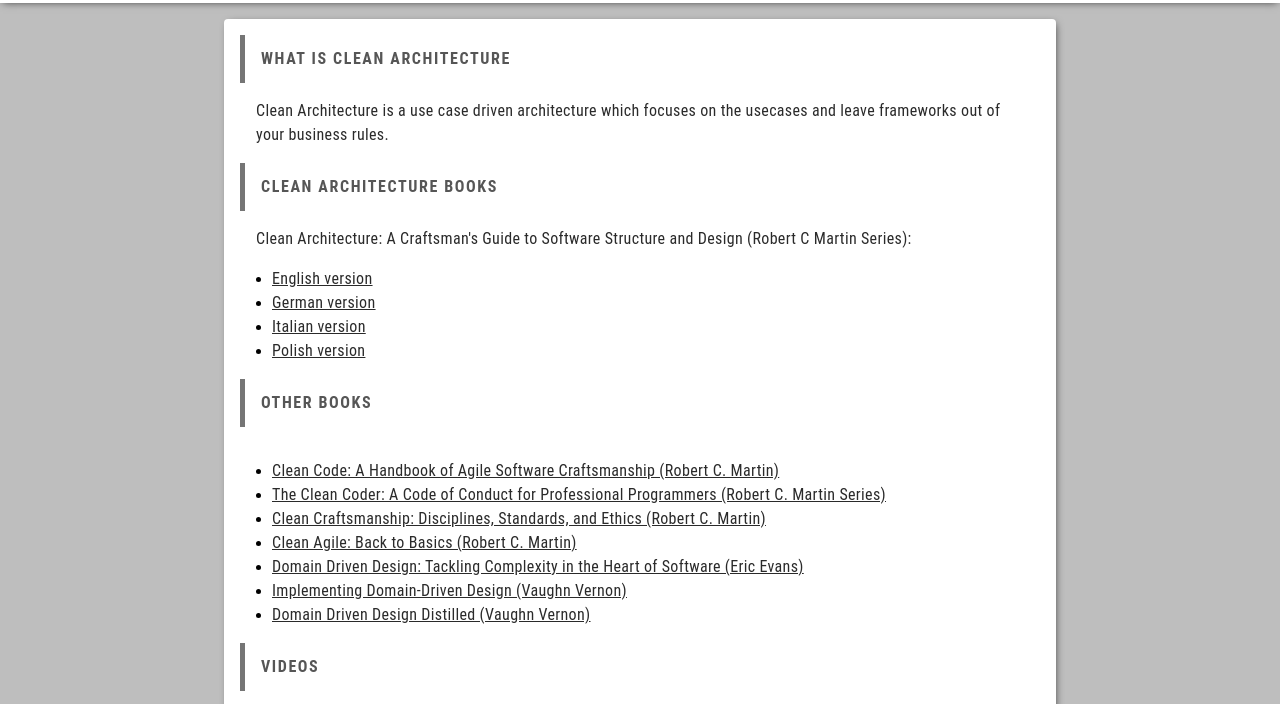
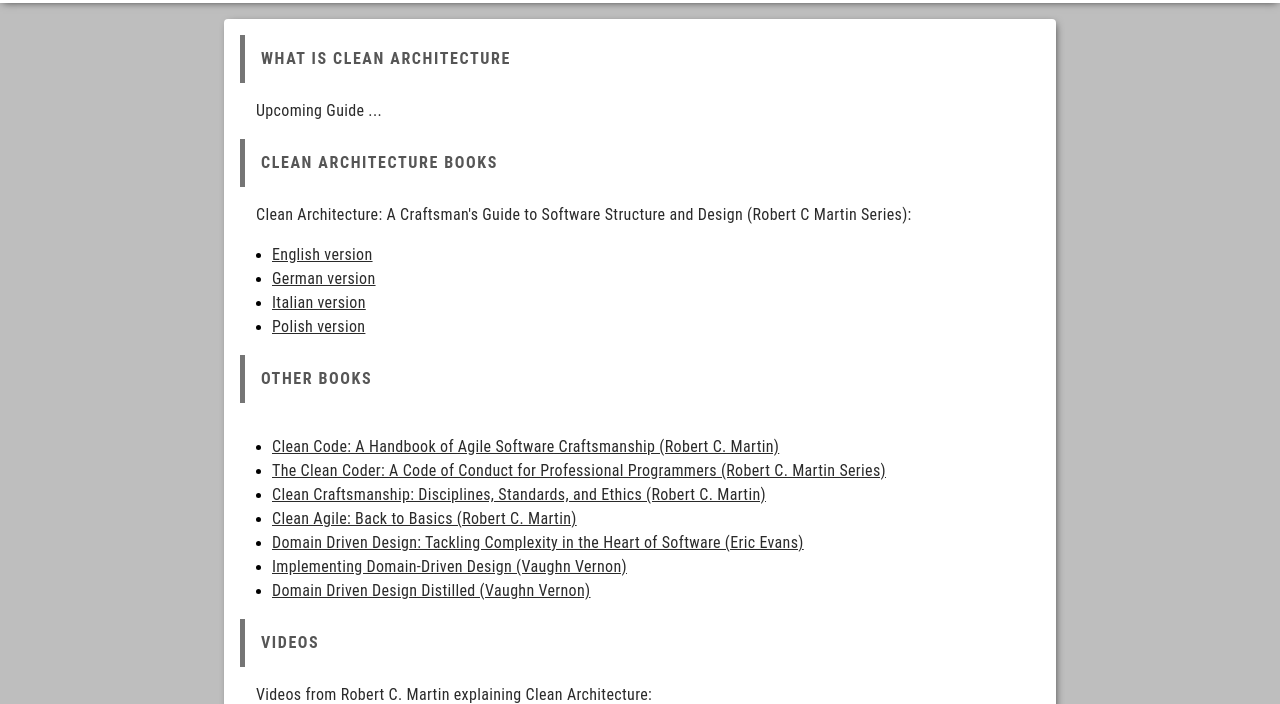
Before and after one commit to cleanarchitecturedevs/cleanarchitecturedevs.github.io, a plain HTML site: page index.html in a window 1280 px wide. Shown: the part 48-752 px from the top of the page. Drawn offline with Linux system fonts and the light colour scheme; a web font is replaced by a local one.

Commit message:
upcoming guide

```diff
--- a/index.html
+++ b/index.html
@@ -70,8 +70,7 @@
 </header>
 <main>
     <h2>What is Clean Architecture</h2>
-    <p>Clean Architecture is a use case driven architecture which focuses on the usecases and leave frameworks out of
-        your business rules.</p>
+    <p>Upcoming Guide ...</p>
 
     <h2>Clean Architecture Books</h2>
     <p> Clean Architecture: A Craftsman's Guide to Software
```
